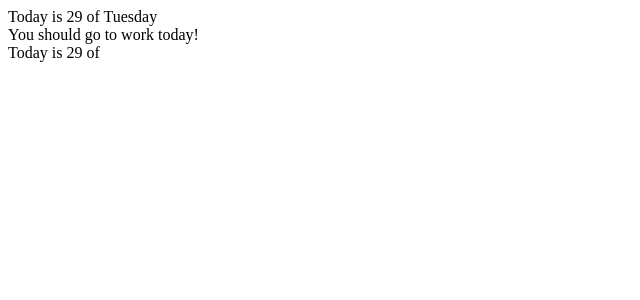
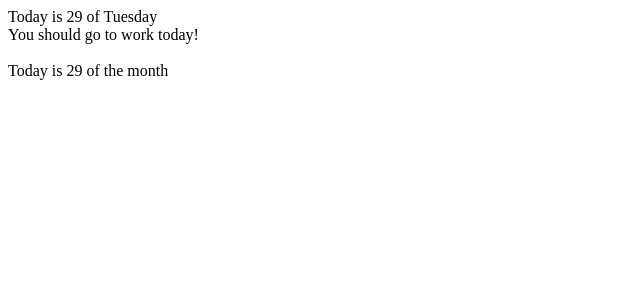
Before and after one commit to GroceriStar/react-only-intern-19, a React (Create React App) app: page / in a window 1280 px wide. Shown: the top 300 px of the page, without its empty margins (0-640 px from the left). Built offline with nearby package versions, Linux system fonts and the light colour scheme.

Commit message:
Calendar.js Edits

```diff
--- a/src/Calendar.js
+++ b/src/Calendar.js
@@ -65,10 +65,12 @@ class Calendar extends Component {
 // Object Properties
 for (let value of Object.values(Cal)) {
   if(num == value) {
-  document.write(Object.entries(Cal)[num]);
+  //return(Object.entries(Cal)[num]);
+  document.write(Object.values(Cal));
+  //return(Object.values(Cal).toString());
 }
 }
-document.write(Object.entries(Cal)[num]);
+//document.write(Object.entries(Cal)[num]);
 }
 
 
@@ -80,7 +82,7 @@ document.write(Object.entries(Cal)[num]);
 
     return (
       <div>
-       <div> Today is {date} of {this.getCal(month)} </div>
+       <div> <br/> Today is {date} of the month {this.getCal(month)} </div>
       </div>
     );
   }
```
